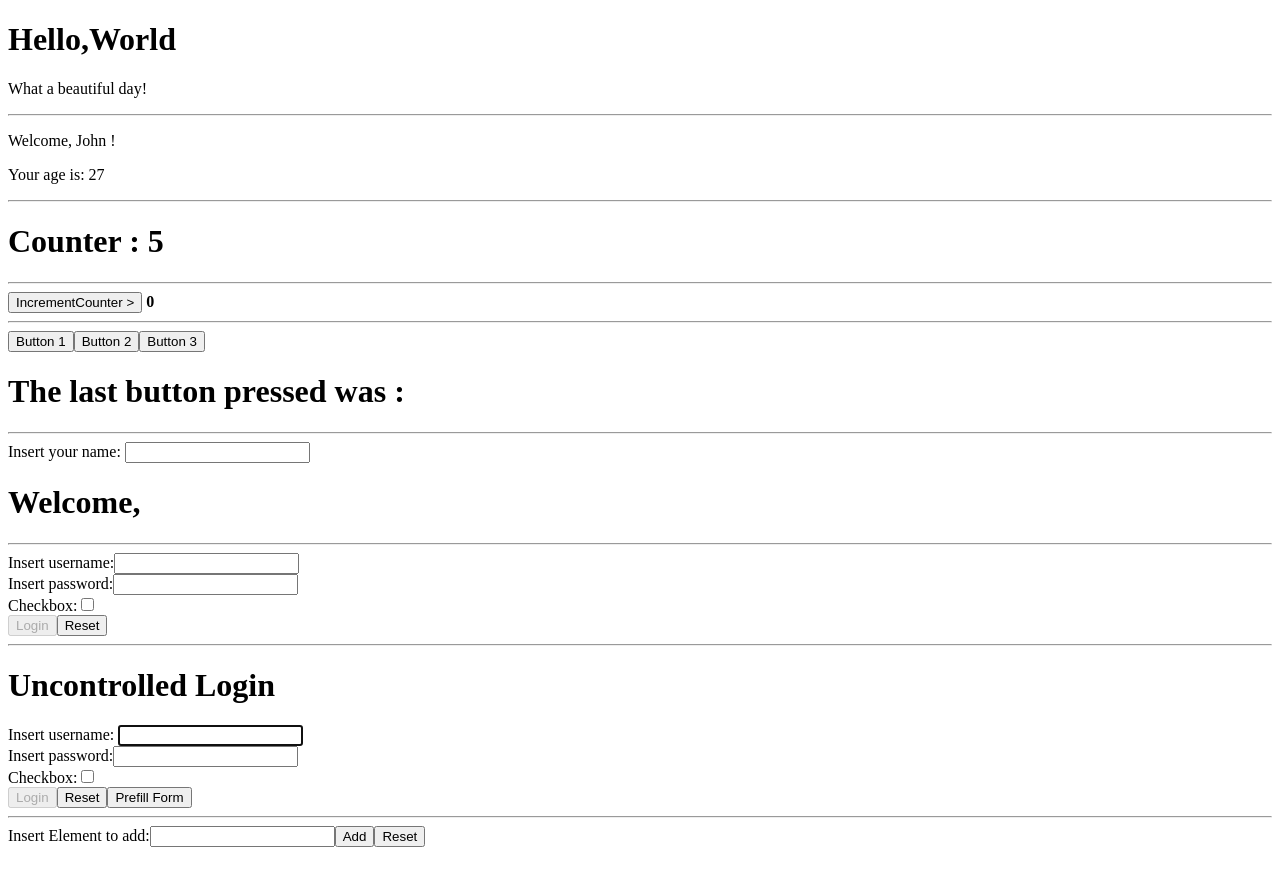
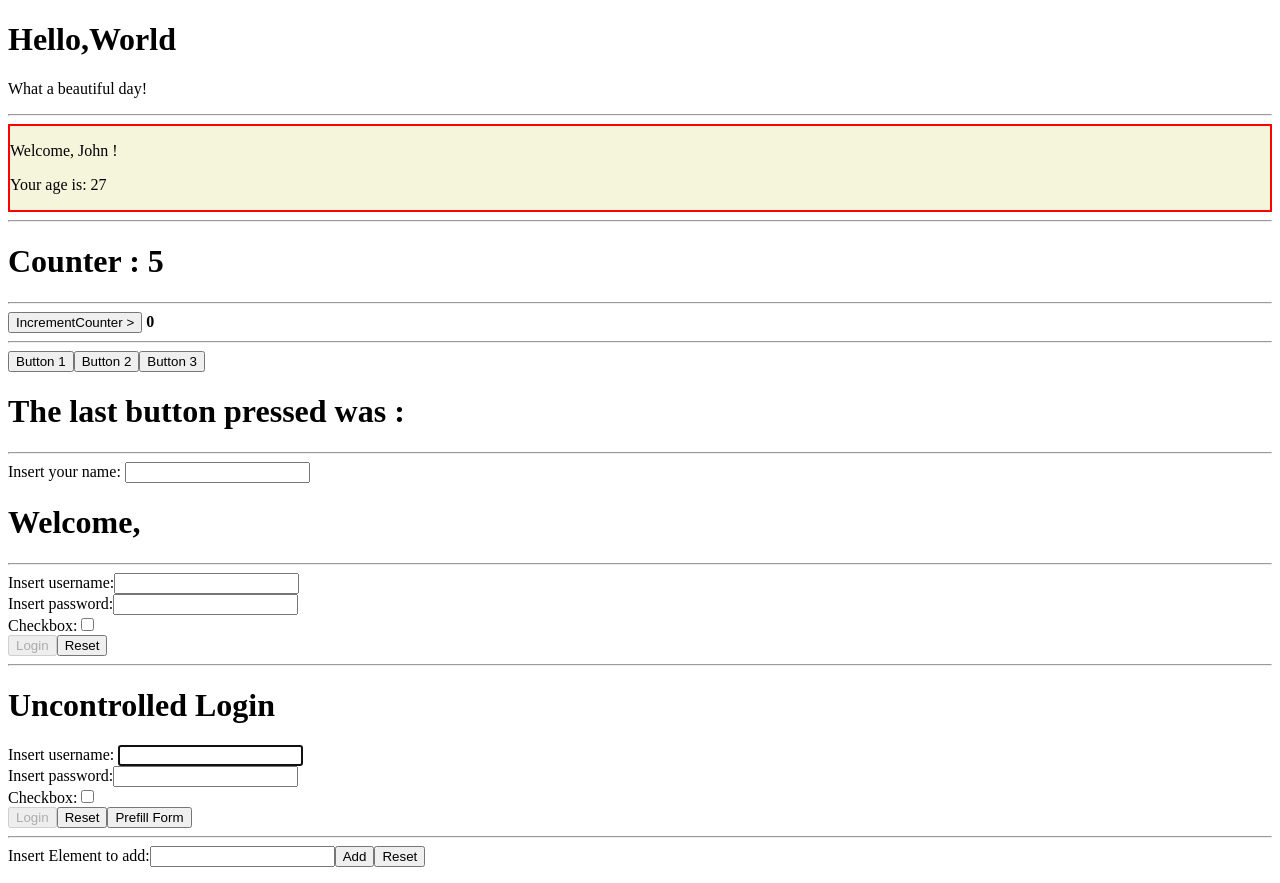
Before and after one commit to GiuseppeFilannino/React-exercises, a React (Create React App) app in the folder my-app/: page / in a window 1280 px wide. Built offline with nearby package versions, Linux system fonts and the light colour scheme.

Commit message:
styling_components-01

```diff
--- a/my-app/src/Welcome.js
+++ b/my-app/src/Welcome.js
@@ -8,7 +8,7 @@ export class Welcome extends React.Component {
     render() {
         return (
 
-            <div>
+            <div className="welcome">
                 <p>Welcome, {this.props.name} !</p>
                 <Age />
 
--- /dev/null
+++ b/my-app/src/index.css
@@ -0,0 +1,4 @@
+.welcome{
+border: 2px solid red;
+background-color: beige
+}
--- a/my-app/src/index.js
+++ b/my-app/src/index.js
@@ -1,5 +1,6 @@
 import ReactDOM from "react-dom"
 import {App} from "./App"
+import './index.css'
 
 
 const root= document.querySelector('#root')
```
